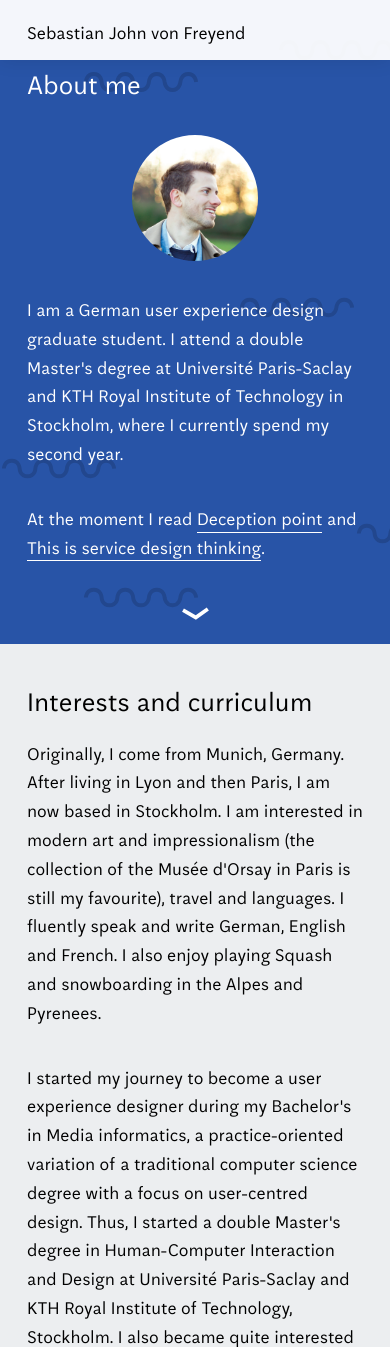
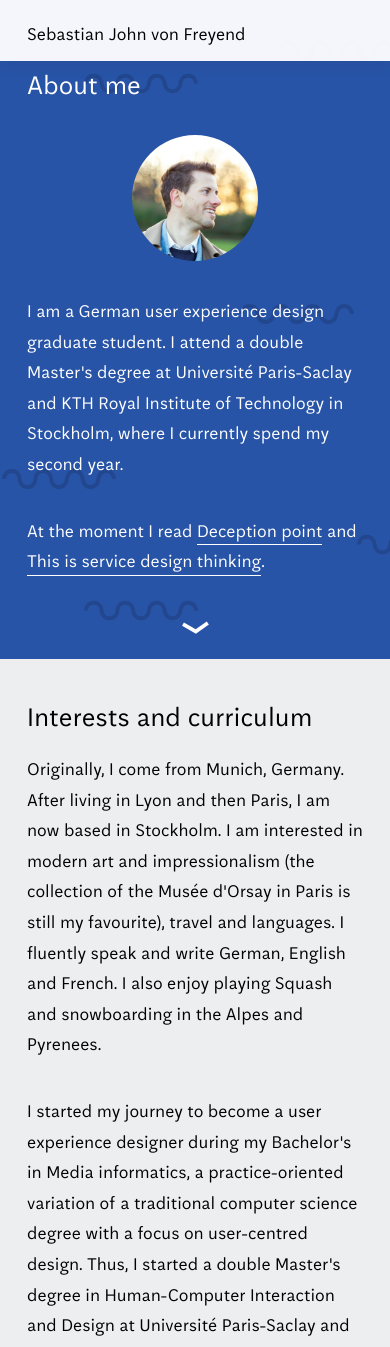
Before and after one commit to sebastianjvf/portfolio, a PHP site: page /about/ in a window 390 px wide. Shown: the top 1347 px of the page. Run offline with PHP 8.4, Linux system fonts and the light colour scheme.

Commit message:
refactor: Cleaned up css.

```diff
--- a/css/presentation.css
+++ b/css/presentation.css
@@ -5,7 +5,7 @@ html {
 body {
 	color: #000000;
 	font-size: 2.2rem;
-	line-height: 1.6;
+	line-height: 1.7;
 }
 
 a {
--- a/css/responsive.css
+++ b/css/responsive.css
@@ -208,6 +208,10 @@
 		border-radius: 3em;
 	}
 
+	div#instafeed div:last-of-type span {
+		margin-bottom: 1em;
+	}
+
 	footer a {
 		padding-top: 1rem;
 		padding-bottom: 1rem;
```
